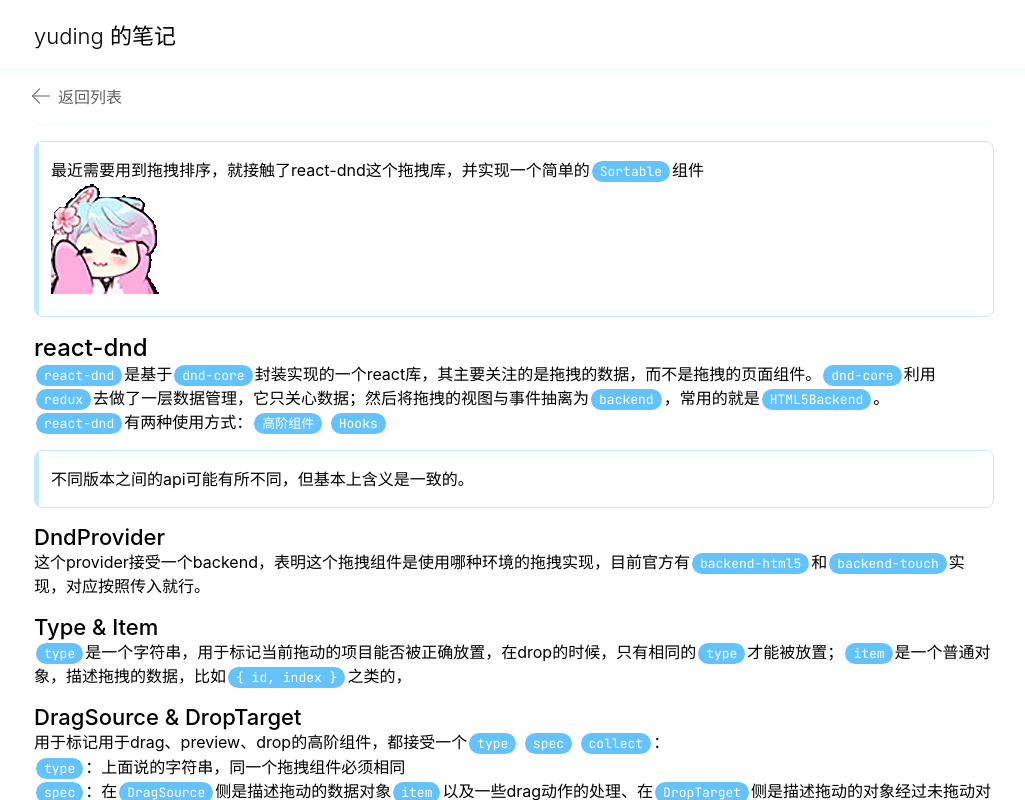
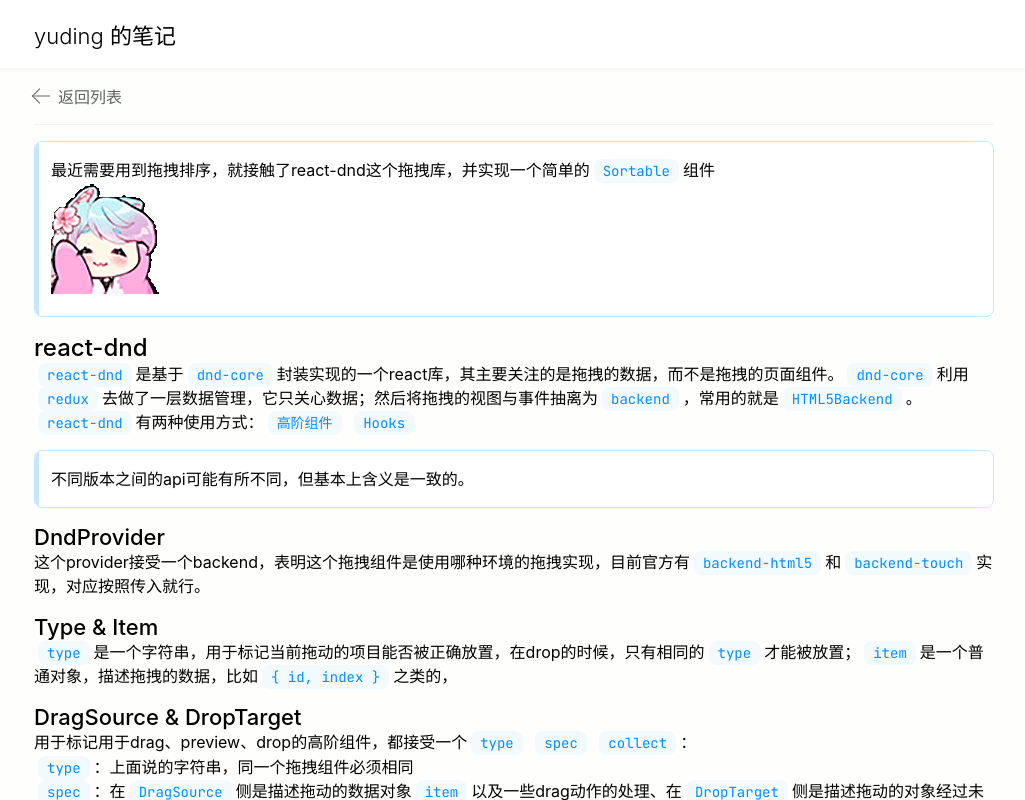
Before and after one commit to yuding2019/ynooote, a Next.js app: page /note/20220401 in a window 1280 px wide. Shown: the whole page, without its empty margins (126-1151 px from the left). Built offline with nearby package versions, Linux system fonts and the light colour scheme.

Commit message:
优化样式

```diff
--- a/components/GlobalHeader/index.module.scss
+++ b/components/GlobalHeader/index.module.scss
@@ -7,6 +7,7 @@
   position: sticky;
   top: 0;
   z-index: 99;
+  background-color: $bgLight;
 }
 
 .navWrap {
--- a/components/MDXCompoents/index.module.scss
+++ b/components/MDXCompoents/index.module.scss
@@ -11,17 +11,17 @@
   padding-left: 24px;
   position: sticky;
   top: 0;
-  background-color: $n0;
+  background-color: $bg;
   color: $n300;
   user-select: none;
   font-size: 16px;
   cursor: pointer;
-  border-bottom: 1px solid $b50;
+  border-bottom: 1px solid $n50;
   z-index: 1;
 
   &:hover {
     color: $n600;
-    border-color: $b100;
+    border-color: $n300;
   }
 
   &::before,
--- a/components/MDXCompoents/mdx-component.scss
+++ b/components/MDXCompoents/mdx-component.scss
@@ -7,6 +7,7 @@
   overflow: hidden;
   position: relative;
   margin: 16px 0;
+  background-color: $bgLight;
 
   &::before {
     content: '';
@@ -32,16 +33,22 @@
 }
 
 .code {
-  @extend .br16;
-  margin: 2px;
+  @extend .br08;
+  margin: 0 4px;
   padding: 2px 8px;
-  background-color: $b300;
-  color: $n0;
-  font-family: 'JetBrains Mono', 'Microsoft YaHei', 'Franklin Gothic Medium', 'Arial Narrow', Arial, sans-serif;
-  font-size: 13px;
+  background-color: $b50;
+  border: 1px solid transparent;
+  color: $b600;
+  font-family: 'JetBrains Mono', $fontFamily;
+  font-size: 14px;
 
   &::selection {
     background-color: transparent;
+  }
+
+  &:hover {
+    cursor: default;
+    border-color: $b600;
   }
 }
 
@@ -50,9 +57,9 @@
   padding: 16px;
   border: 1px solid $n50;
   margin: 8px 0;
-  font-family: 'JetBrains Mono', 'Microsoft YaHei', 'Franklin Gothic Medium', 'Arial Narrow', Arial, sans-serif;
+  font-family: 'JetBrains Mono', $fontFamily;
   font-size: 13px;
-  font-weight: 600;
+  background-color: $bgLight;
 
   &:hover {
     border-color: $n100;
--- a/components/NoteList/index.module.scss
+++ b/components/NoteList/index.module.scss
@@ -7,11 +7,12 @@
 
 .item {
   @extend .br08;
-  border: 1px solid $b50;
+  border: 1px solid $b200;
   padding: 16px;
   margin-bottom: 16px;
   user-select: none;
   cursor: pointer;
+  background-color: $bgLight;
 
   &:last-child {
     margin-bottom: 0;
@@ -19,6 +20,7 @@
 
   &:hover {
     border-color: $b500;
+    box-shadow: inset 0 0 0 1px $b500;
   }
 }
 
--- a/pages/_app.module.scss
+++ b/pages/_app.module.scss
@@ -4,6 +4,7 @@
   width: 100%;
   height: 100vh;
   overflow: hidden;
+  background-color: $bg;
 }
 
 .contentWrap {
--- a/styles/common.scss
+++ b/styles/common.scss
@@ -83,8 +83,13 @@ $n400: #303436;
 $n500: #02141b;
 $n600: #000;
 
+$bg: #fefefd;
+$bgLight: $n0;
+
+$fontFamily: -apple-system, BlinkMacSystemFont, 'Segoe UI', 'PingFang SC', 'Hiragino Sans GB', 'Microsoft YaHei', 'Helvetica Neue', Helvetica, Arial, sans-serif, 'Apple Color Emoji', 'Segoe UI Emoji', 'Segoe UI Symbol';
+
 .shadow1 {
-  box-shadow: 0 0 4px 2px $b50;
+  box-shadow: 0 0 4px 2px $n50;
 }
 
 .flexCenter {
--- a/styles/styles.scss
+++ b/styles/styles.scss
@@ -10,7 +10,7 @@ html, body {
   height: 100vh;
   margin: 0;
   padding: 0;
-  font-family: -apple-system, BlinkMacSystemFont, 'Segoe UI', 'PingFang SC', 'Hiragino Sans GB', 'Microsoft YaHei', 'Helvetica Neue', Helvetica, Arial, sans-serif, 'Apple Color Emoji', 'Segoe UI Emoji', 'Segoe UI Symbol';
+  font-family: $fontFamily;
 }
 
 body * {
```
